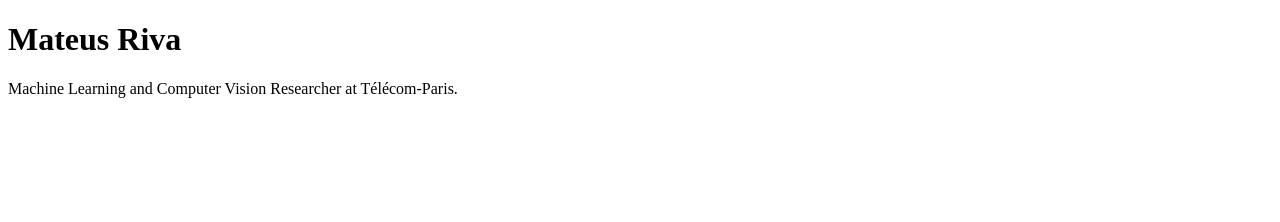
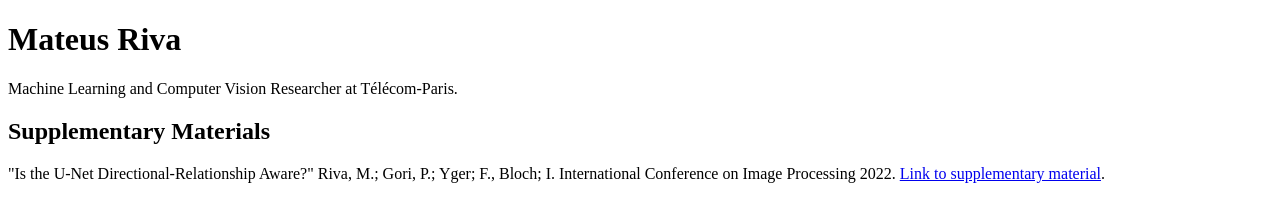
Before and after one commit to mateusriva/mateusriva.github.io, a plain HTML site: page index.html in a window 1280 px wide. Drawn offline with Linux system fonts and the light colour scheme.

Commit message:
Update index.html

```diff
--- a/index.html
+++ b/index.html
@@ -5,5 +5,8 @@
 <h1>Mateus Riva</h1>
 <p>Machine Learning and Computer Vision Researcher at Télécom-Paris.</p>
 
+ <h2>Supplementary Materials</h2>
+ <p>"Is the U-Net Directional-Relationship Aware?" Riva, M.; Gori, P.; Yger; F., Bloch; I. International Conference on Image Processing 2022. <a href="https://partage.imt.fr/index.php/s/84wf259mqJ7rAJB">Link to supplementary material</a>.</p>
+
 </body>
 </html>
```
